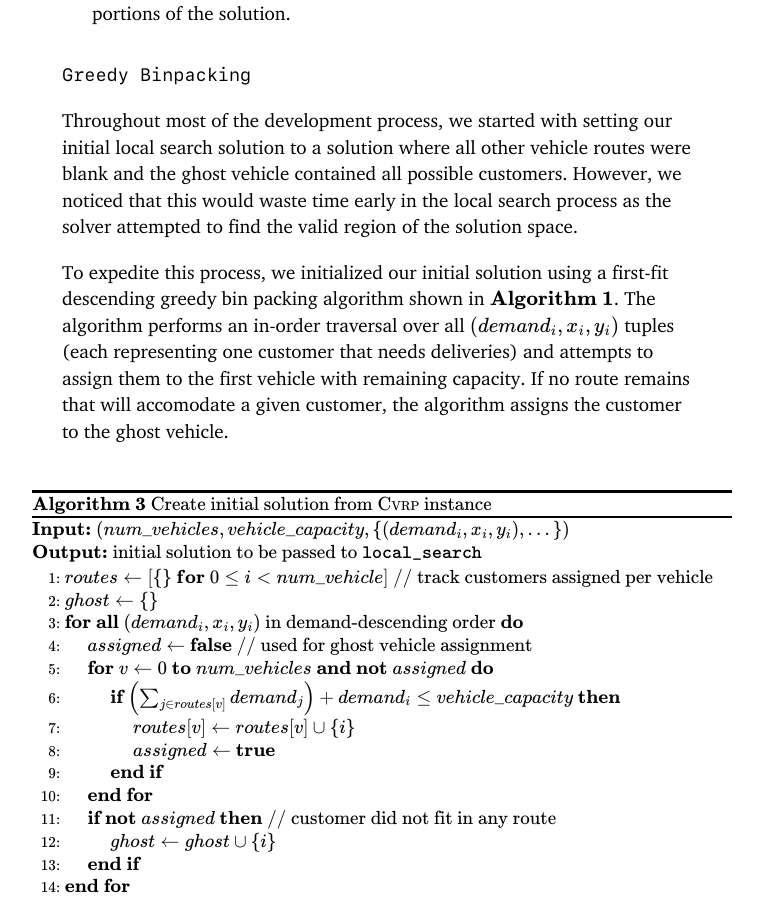
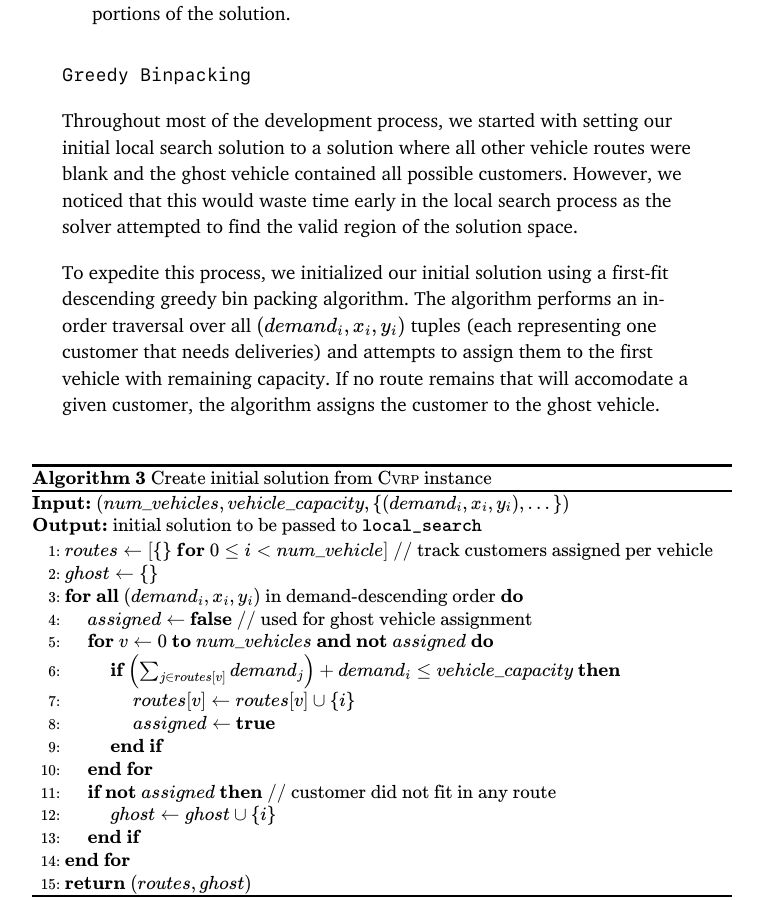
Before and after one commit to ZacharyEspiritu/zacharyespiritu.github.io, a Jekyll site: the page built from _projects/2019-05-02-vehicle-routing.markdown, in a window 1280 px wide and 900 px high, scrolled down 13715 px. Shown: the whole window, without its empty margins (118-881 px from the left). Built offline with Jekyll 4.4.1, drawn with Linux system fonts in a browser that asks for light colours; nearby versions of some CDN libraries; formulas are drawn with MathJax 3.

Commit message:
Remove outdated algorithm label from vehicle routing

```diff
--- a/_projects/2019-05-02-vehicle-routing.markdown
+++ b/_projects/2019-05-02-vehicle-routing.markdown
@@ -318,7 +318,7 @@
 
 Throughout most of the development process, we started with setting our initial local search solution to a solution where all other vehicle routes were blank and the ghost vehicle contained all possible customers. However, we noticed that this would waste time early in the local search process as the solver attempted to find the valid region of the solution space.
 
-To expedite this process, we initialized our initial solution using a first-fit descending greedy bin packing algorithm shown in $$\textbf{Algorithm 1}$$. The algorithm performs an in-order traversal over all $$(demand_i, x_i, y_i)$$ tuples (each representing one customer that needs deliveries) and attempts to assign them to the first vehicle with remaining capacity. If no route remains that will accomodate a given customer, the algorithm assigns the customer to the ghost vehicle.
+To expedite this process, we initialized our initial solution using a first-fit descending greedy bin packing algorithm. The algorithm performs an in-order traversal over all $$(demand_i, x_i, y_i)$$ tuples (each representing one customer that needs deliveries) and attempts to assign them to the first vehicle with remaining capacity. If no route remains that will accomodate a given customer, the algorithm assigns the customer to the ghost vehicle.
 
 <figure>
   <pre id="initial-solution-algorithm" style="display:hidden;">
```
